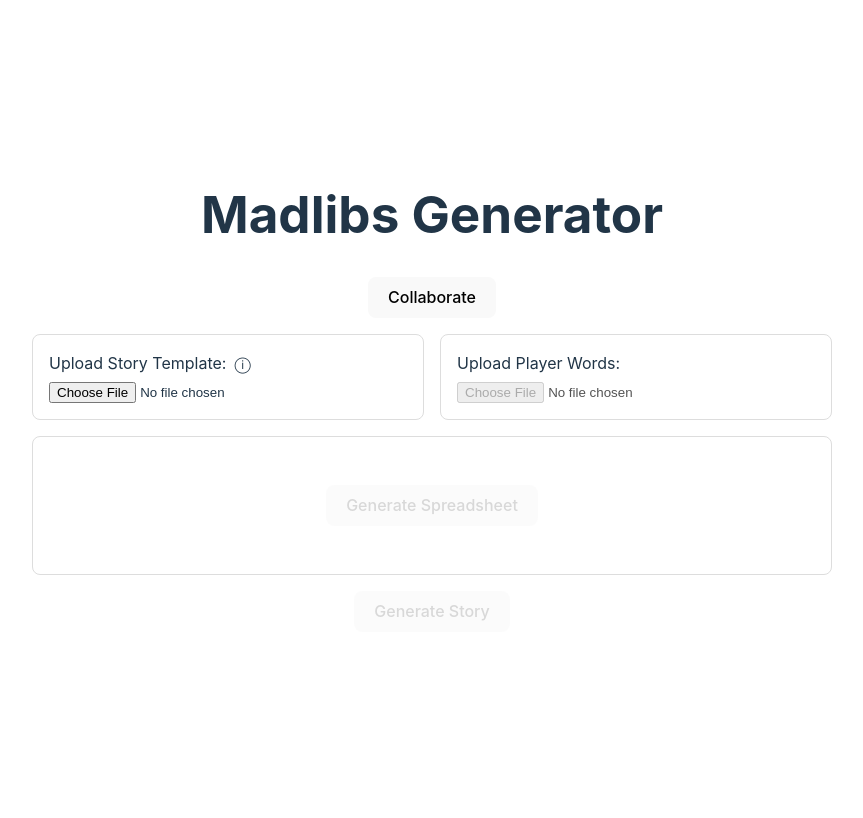
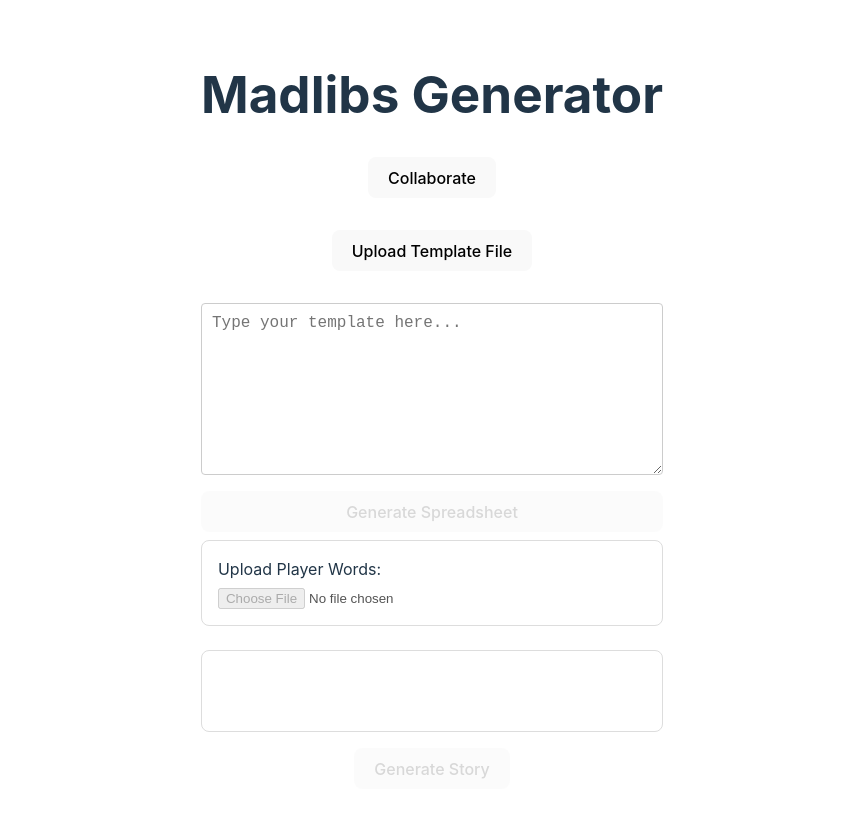
Before and after one commit to 2ajoyce/madlibs-generator, a React (Vite) app: page / in a window 1280 px wide. Shown: the top 818 px of the page, without its empty margins (208-1071 px from the left). Built offline with nearby package versions, Linux system fonts and the light colour scheme.

Commit message:
This enables manual input of the template. I'm going to try and use the same component for manual input of the player words in the next commit

```diff
--- a/src/App.css
+++ b/src/App.css
@@ -19,14 +19,6 @@
   border-radius: 8px; /* Rounded corners */
 }
 
-/* Style for input fields */
-input[type="text"] {
-  padding: 0.5em;
-  margin: 0.5em;
-  border: 1px solid #ddd;
-  border-radius: 4px;
-}
-
 /* Simplified style for additional information text */
 .read-the-docs {
   color: #888;
@@ -36,22 +28,17 @@ input[type="text"] {
 /* Container for the file uploads */
 .upload-container {
   display: flex;
-  justify-content: space-between;
+  flex-direction: column;
 }
 
 /* Individual upload boxes */
 .upload-box {
-  flex: 1; /* Each box takes up half the space */
+  width: calc(100%-1em);
   padding: 1em;
   border: 1px solid #ddd;
   border-radius: 8px;
   text-align: left;
-}
-.upload-box:first-of-type {
-  margin-right: 0.5em;
-}
-.upload-box:nth-of-type(2) {
-  margin-left: 0.5em;
+  margin: 0.5em 0;
 }
 
 input[type="file"] {
@@ -84,3 +71,12 @@ input[type="file"] {
   border-radius: 8px;
   max-width: 800px;
 }
+
+textarea {
+  min-height: 150px;
+  margin: 1em 0;
+  padding: 10px;
+  font-size: 16px;
+  border: 1px solid #ccc;
+  border-radius: 4px;
+}
--- a/src/App.tsx
+++ b/src/App.tsx
@@ -5,11 +5,12 @@ import FileUpload from "./FileUpload";
 import InputFields from "./InputFields";
 import PeerManager from "./PeerManager";
 import SessionDisplay from "./SessionDisplay";
-import { processTemplateFile } from "./file_processing/txt_files";
+import TemplateInput from "./TemplateInput";
 import {
-  createSpreadsheetData,
-  processUploadedFile,
-} from "./file_processing/xlsx_files";
+  extractTemplateFields,
+  processTemplateFile,
+} from "./file_processing/txt_files";
+import { createSpreadsheetData } from "./file_processing/xlsx_files";
 
 type Inputs = {
   [key: string]: string;
@@ -82,26 +83,29 @@ function App() {
     }
   };
 
-  const handlePlayerWordsUpload = (event: ChangeEvent<HTMLInputElement>) => {
+  const handleManualTemplateInput = (
+    event: React.ChangeEvent<HTMLTextAreaElement>
+  ) => {
+    const newTemplate = event.target.value;
+    setTemplate(newTemplate);
+    const fields = extractTemplateFields(newTemplate);
+    setTemplateFields(fields);
+  };
+
+  const handlePlayerWordsUpload = (
+    event: React.ChangeEvent<HTMLInputElement>
+  ) => {
     if (event.target.files?.length === 1) {
-      processUploadedFile(event.target.files[0])
-        .then((data) => {
-          const newData = Object.keys(data).reduce<{ [key: string]: string }>(
-            (acc, id) => {
-              const formattedId = id.replace(/\s+/g, "-").toLowerCase();
-              if (templateFields.includes(formattedId)) {
-                acc[formattedId] = data[id];
+      const fileReader = new FileReader();
+      fileReader.onload = (e) => {
+        const fileContent = e.target?.result;
+        if (typeof fileContent === "string") {
+          setTemplate(fileContent);
+          const fields = extractTemplateFields(fileContent);
+          setTemplateFields(fields);
         }
-              return acc;
-            },
-            {}
-          );
-
-          setInputs(newData);
-        })
-        .catch((error) => {
-          console.error("Error processing file:", error);
-        });
+      };
+      fileReader.readAsText(event.target.files[0]);
     }
   };
 
@@ -160,11 +164,18 @@ function App() {
         handleCollaborateClick={handleCollaborateClick}
       />
       <div className="upload-container">
-        <FileUpload
-          label="Upload Story Template"
-          onChange={handleTemplateUpload}
+        <TemplateInput
+          onFileUpload={handleTemplateUpload}
+          onManualInput={handleManualTemplateInput}
+          template={template}
           infoText="Use curly braces {} to indicate placeholders in the template. For example, {noun}, {verb}, {adjective}."
         />
+        <button
+          onClick={generateSpreadsheet}
+          disabled={!canGenerateSpreadsheet}
+        >
+          Generate Spreadsheet
+        </button>
         <FileUpload
           label="Upload Player Words"
           onChange={handlePlayerWordsUpload}
@@ -173,13 +184,6 @@ function App() {
       </div>
       <div className="card">
         <div className="button-container">
-          <button
-            onClick={generateSpreadsheet}
-            disabled={!canGenerateSpreadsheet}
-          >
-            Generate Spreadsheet
-          </button>
-        </div>
           <InputFields
             templateFields={templateFields}
             inputs={inputs}
@@ -187,6 +191,7 @@ function App() {
             sanitizeField={sanitizeField}
             formatPlaceholder={formatPlaceholder}
           />
+        </div>
       </div>
       <div className="button-container">
         <button onClick={generateStory} disabled={!canGenerateStory}>
--- /dev/null
+++ b/src/TemplateInput.tsx
@@ -0,0 +1,47 @@
+import React, { useState } from "react";
+import FileUpload from "./FileUpload";
+
+type TemplateInputProps = {
+  onFileUpload: (e: React.ChangeEvent<HTMLInputElement>) => void;
+  onManualInput: (e: React.ChangeEvent<HTMLTextAreaElement>) => void;
+  template: string;
+  infoText?: string;
+};
+
+const TemplateInput: React.FC<TemplateInputProps> = ({
+  onFileUpload,
+  onManualInput,
+  template,
+  infoText,
+}) => {
+  const [useFileUpload, setUseFileUpload] = useState(false);
+
+  const toggleInputMethod = () => {
+    setUseFileUpload(!useFileUpload);
+  };
+
+  return (
+    <div className="upload-container">
+      <div className="button-container">
+        <button onClick={toggleInputMethod}>
+          {useFileUpload ? "Type Template Manually" : "Upload Template File"}
+        </button>
+      </div>
+      {useFileUpload ? (
+        <FileUpload
+          label="Upload Story Template"
+          onChange={onFileUpload}
+          infoText={infoText}
+        />
+      ) : (
+        <textarea
+          value={template}
+          onChange={onManualInput}
+          placeholder="Type your template here..."
+        />
+      )}
+    </div>
+  );
+};
+
+export default TemplateInput;
--- a/src/file_processing/txt_files.ts
+++ b/src/file_processing/txt_files.ts
@@ -1,4 +1,6 @@
-export const processTemplateFile = (file: File): Promise<{ template: string, fields: string[] }> => {
+export const processTemplateFile = (
+  file: File
+): Promise<{ template: string; fields: string[] }> => {
   return new Promise((resolve, reject) => {
     const fileReader = new FileReader();
     fileReader.onload = (e) => {
@@ -6,7 +8,7 @@ export const processTemplateFile = (file: File): Promise<{ template: string, fie
       if (typeof result === "string") {
         const fields = result.match(/{(.*?)}/g) || [];
         const uniqueFields = Array.from(
-          new Set(fields.map(field => field.replace(/[{}]/g, "")))
+          new Set(fields.map((field) => field.replace(/[{}]/g, "")))
         );
         resolve({ template: result, fields: uniqueFields });
       } else {
@@ -17,3 +19,15 @@ export const processTemplateFile = (file: File): Promise<{ template: string, fie
     fileReader.readAsText(file);
   });
 };
+
+export const extractTemplateFields = (template: string): string[] => {
+  const fieldPattern = /{(.*?)}/g;
+  const fields = new Set<string>();
+  let match;
+
+  while ((match = fieldPattern.exec(template)) !== null) {
+    fields.add(match[1]);
+  }
+
+  return Array.from(fields);
+};
```
Lines whose indentation alone changed are shown as unchanged.
